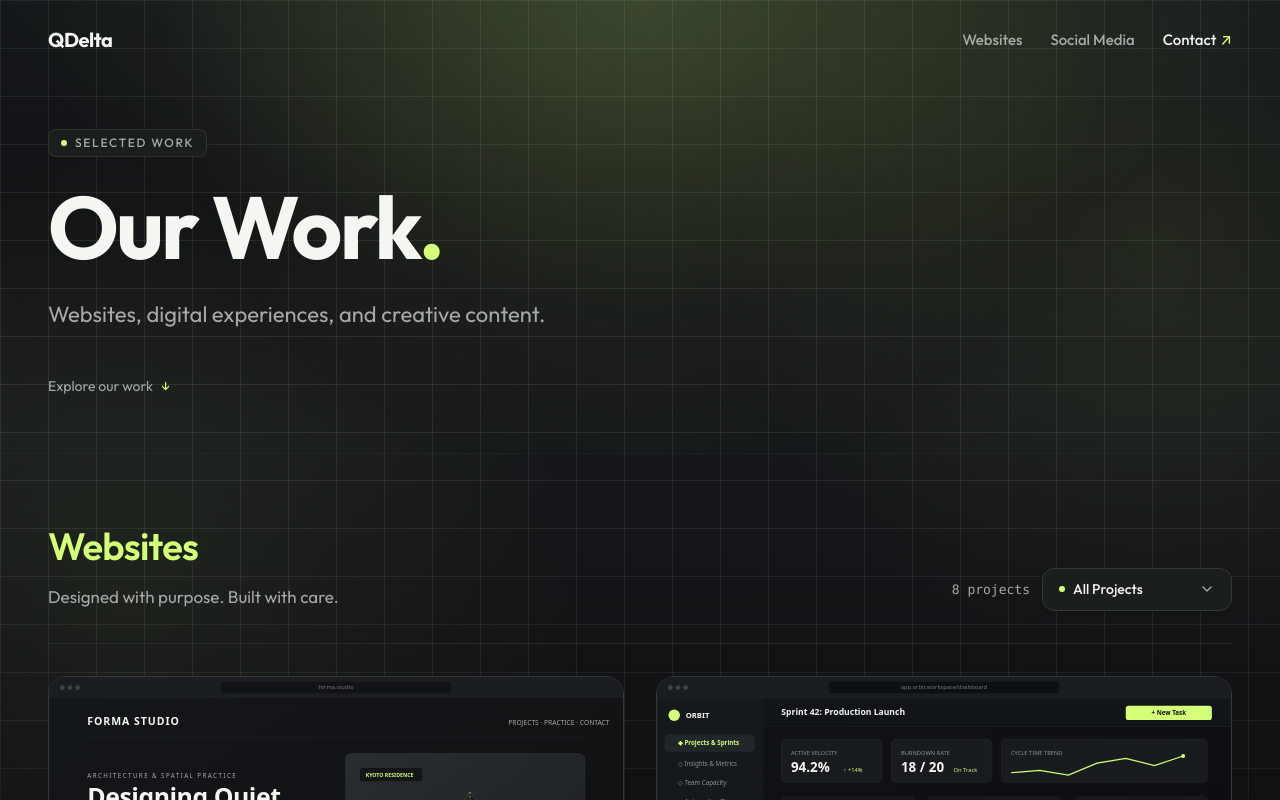
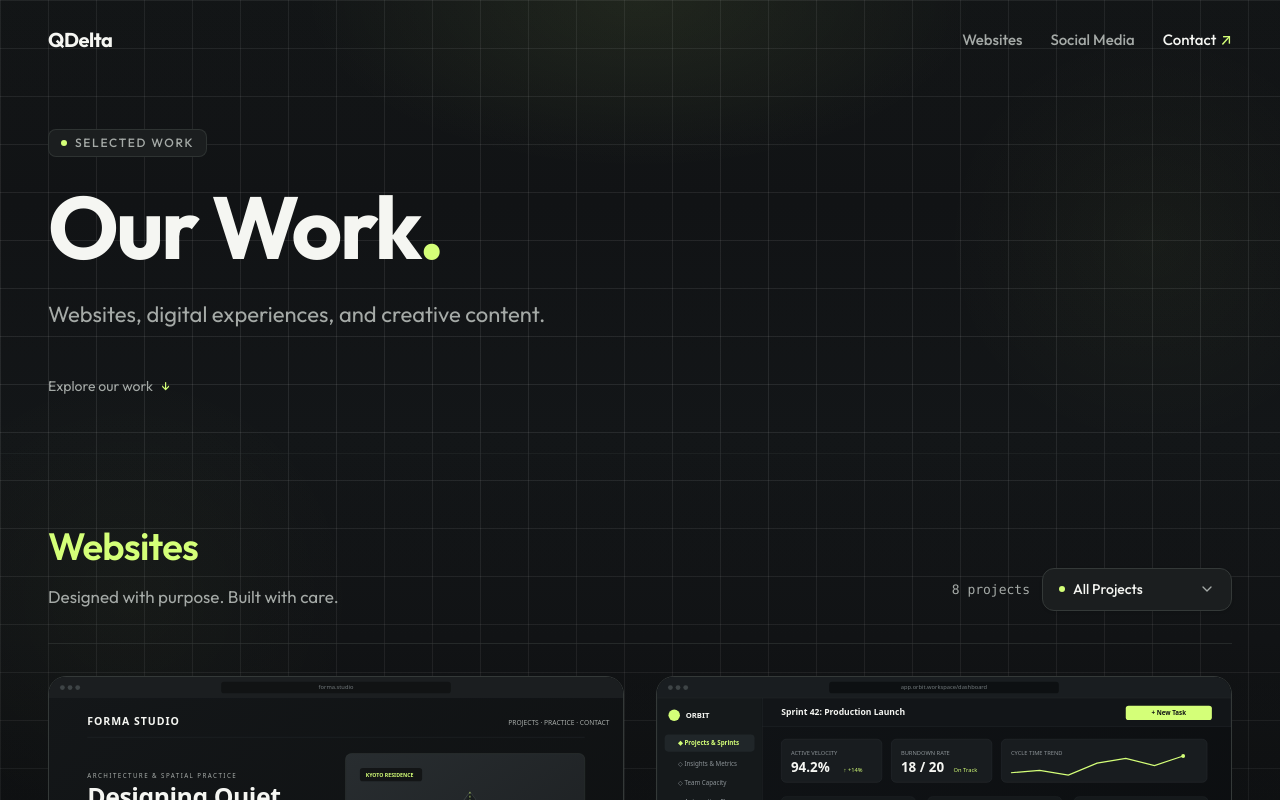
Before and after one commit to qdelta-technologies/work-portfolio-qdelta, a Next.js app: page / in a window 1280 px wide. Shown: the top 800 px of the page. Built offline with nearby package versions, Linux system fonts and the light colour scheme.

Commit message:
style: reduce size and spread of hero background gradient

```diff
--- a/src/app/globals.css
+++ b/src/app/globals.css
@@ -44,13 +44,13 @@ body {
     linear-gradient(to bottom, rgba(255, 255, 255, 0.085) 1px, transparent 1px);
 }
 
-/* Subtle ambient gradients with lime spotlights and dark tonal flow */
+/* Subtle ambient gradients with compact, controlled highlights */
 .bg-radial-glow {
   background:
-    radial-gradient(ellipse 950px 550px at 50% -80px, rgba(212, 255, 120, 0.16), transparent 70%),
-    radial-gradient(circle 650px at 90% 30%, rgba(212, 255, 120, 0.09), transparent 65%),
-    radial-gradient(circle 700px at 10% 75%, rgba(212, 255, 120, 0.08), transparent 65%),
-    linear-gradient(180deg, #14181a 0%, #111315 25%, #15181a 55%, #111315 80%, #0d0f10 100%);
+    radial-gradient(ellipse 480px 240px at 50% 0px, rgba(212, 255, 120, 0.09), transparent 70%),
+    radial-gradient(circle 320px at 90% 30%, rgba(212, 255, 120, 0.04), transparent 65%),
+    radial-gradient(circle 350px at 10% 75%, rgba(212, 255, 120, 0.035), transparent 65%),
+    linear-gradient(180deg, #131617 0%, #111315 25%, #131618 55%, #111315 80%, #0d0f10 100%);
 }
 
 /* Custom scrollbar */
--- a/src/components/sections/Hero.tsx
+++ b/src/components/sections/Hero.tsx
@@ -6,11 +6,6 @@ export function Hero() {
       id="top"
       className="relative pt-24 sm:pt-28 md:pt-32 pb-10 sm:pb-12 md:pb-14 border-b border-[#343938]/30 overflow-hidden"
     >
-      {/* Hero Ambient Spotlight */}
-      <div
-        className="absolute top-0 left-1/2 -translate-x-1/2 w-[1000px] h-[500px] bg-[radial-gradient(ellipse_at_top,rgba(212,255,120,0.12),transparent_70%)] pointer-events-none -z-10"
-        aria-hidden="true"
-      />
       <div className="max-w-[1320px] mx-auto px-4 sm:px-6 md:px-12 relative z-10">
         <div className="max-w-4xl space-y-5 sm:space-y-6">
           {/* Micro-label eyebrow */}
```
